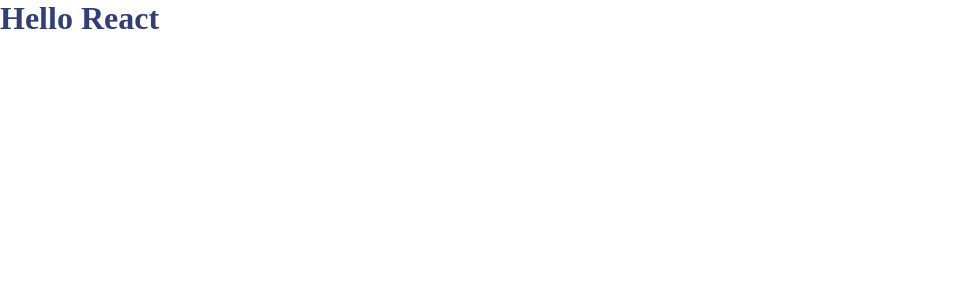
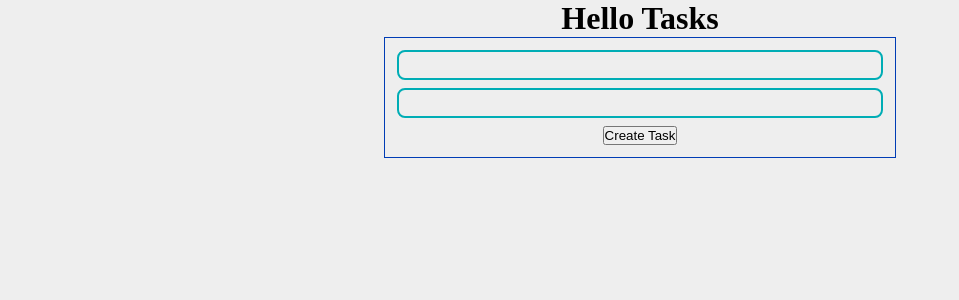
Before and after one commit to inham130/one.more.task.tracker, a React app: page / in a window 1280 px wide. Shown: the top 300 px of the page, without its empty margins (0-959 px from the left). Built offline with nearby package versions, Linux system fonts and the light colour scheme.

Commit message:
create and see tasks

```diff
--- a/src/components/App/App.tsx
+++ b/src/components/App/App.tsx
@@ -1,11 +1,48 @@
-import { FC } from 'react';
+import { FC, MouseEvent, ChangeEvent, useState } from 'react';
 import styles from './app.css'
 
+type Task = {
+  id: number;
+  title: string;
+  description: string;
+}
+
 const App: FC = () => {
+  const [title, setTitle] = useState('');
+  const [description, setDesctiorion] = useState('');
+  const [tasks, setTasks] = useState<Array<Task>>([]);
+
+  const handleCreateTask = (event: MouseEvent<HTMLButtonElement>) => {
+    event.preventDefault();
+    setTasks([...tasks, {id: new Date().getTime(),title, description}]);
+    setTitle('');
+    setDesctiorion('');
+  }
+  const handleTitleChange = (event: ChangeEvent<HTMLInputElement>) => {
+    setTitle(event.target.value);
+  }
+  const handleDescriptionChange = (event: ChangeEvent<HTMLInputElement>) => {
+    setDesctiorion(event.target.value);
+  }
+
   return (
-    <div>
-      <h1 className={styles.h1}>Hello React</h1>
-    </div>
+    <main className={styles.main}>
+      <h1 className={styles.h1}>Hello Tasks</h1>
+
+      <form className={styles.form}>
+        <input className={styles.input} onChange={handleTitleChange} value={title} type="text" name="title"/>
+        <input className={styles.input} onChange={handleDescriptionChange} value={description} type="text" name="description"/>
+        <button onClick={handleCreateTask}>Create Task</button>
+      </form>
+      <div className="task-list">
+        {tasks.map((task) => (
+            <div key={task.id} className="task">
+              <div className="task_title">{task.title}</div>
+              <div className="task_description">{task.description}</div>
+            </div>
+        ))}
+      </div>
+    </main>
   );
 }
 export default App;
--- a/src/components/App/app.css
+++ b/src/components/App/app.css
@@ -1,3 +1,28 @@
-.h1 {
-  color: #313e77;
+.main {
+  height: 100%;
+  display: flex;
+  flex-direction: column;
+  align-items: center;
+  background: #EEEEEE;
 }
+
+.form {
+  display: flex;
+  flex-direction: column;
+  align-items: center;
+  justify-content: center;
+  width: 40vw;
+  border: 1px solid #003cb5;
+  padding: 12px;
+}
+
+.input {
+  background: transparent;
+  border: 2px solid #00ADB5;
+  width: 100%;
+  padding: 5px;
+  height: 30px;
+  border-radius: 8px;
+  margin: 0 0 8px 0;
+  outline: none;
+}
```
